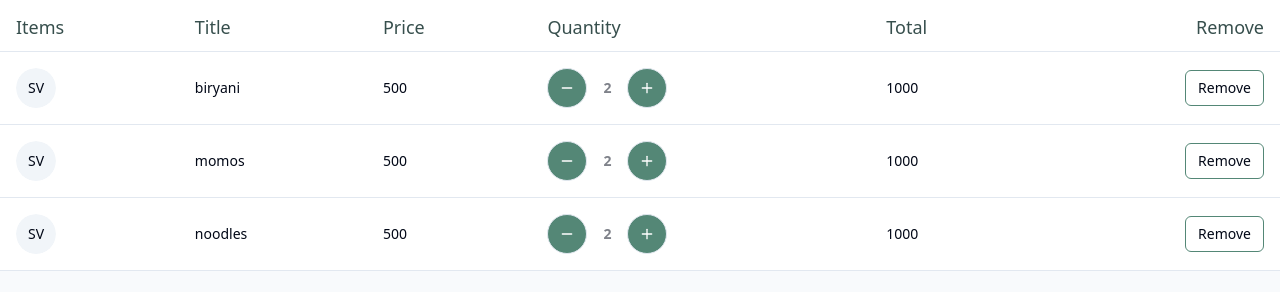
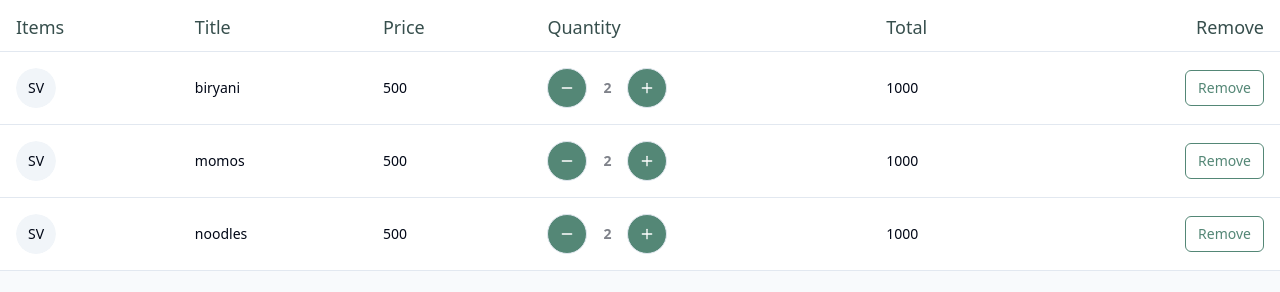
Before and after one commit to Vermasaiyam/Feasto, a React (Vite) app in the folder frontend/: page /cart in a window 1280 px wide. Shown: the part 157-449 px from the top of the page. Built offline with nearby package versions, Linux system fonts and the light colour scheme.

Commit message:
color changes

```diff
--- a/frontend/src/components/Cart.tsx
+++ b/frontend/src/components/Cart.tsx
@@ -76,7 +76,7 @@ const Cart = () => {
                                 {500 * 2}
                             </TableCell>
                             <TableCell className="text-right">
-                                <Button size={"sm"} variant={"outline"} className="hover:text-white border border-green hover:bg-green">
+                                <Button size={"sm"} variant={"outline"} className="hover:text-white text-green border border-green hover:bg-green">
                                     Remove
                                 </Button>
                             </TableCell>
```
